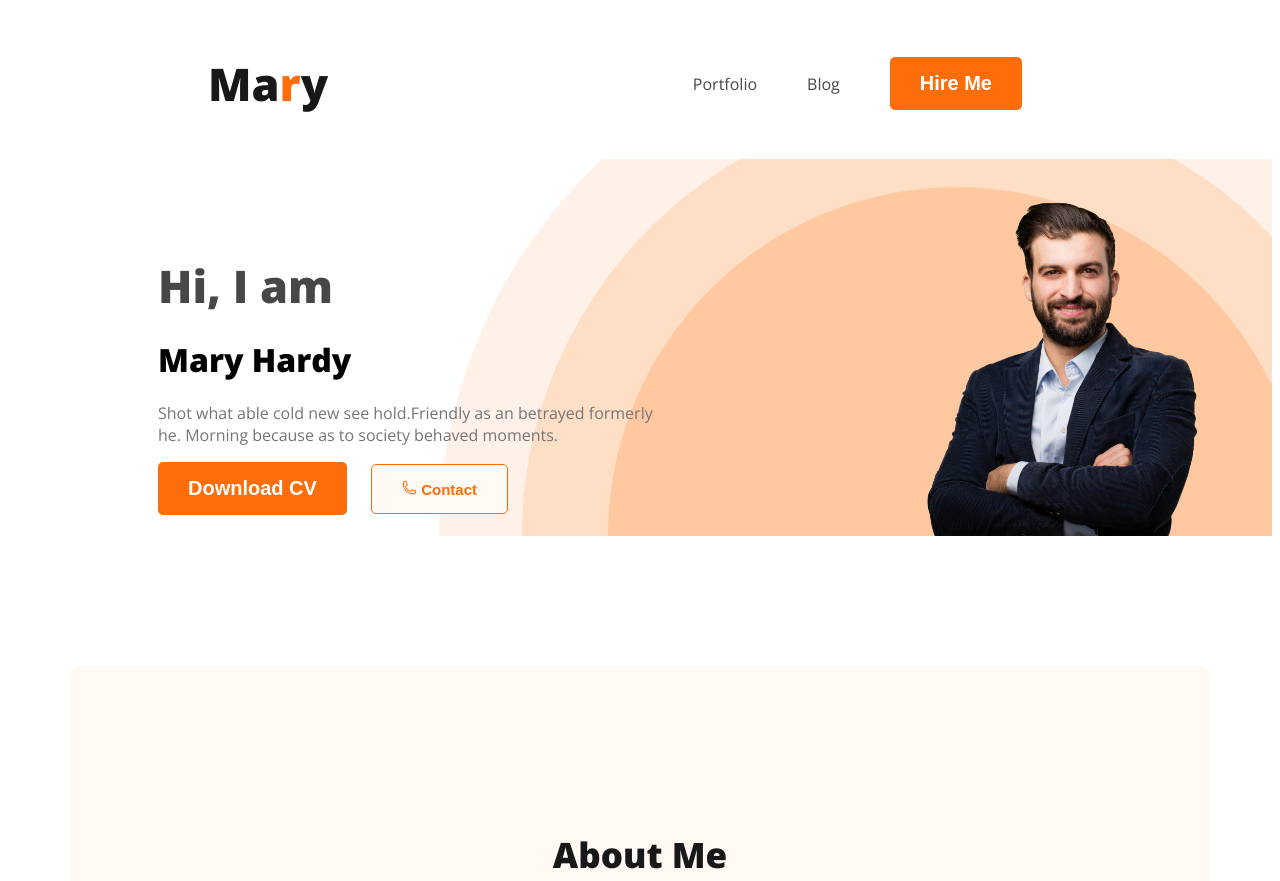
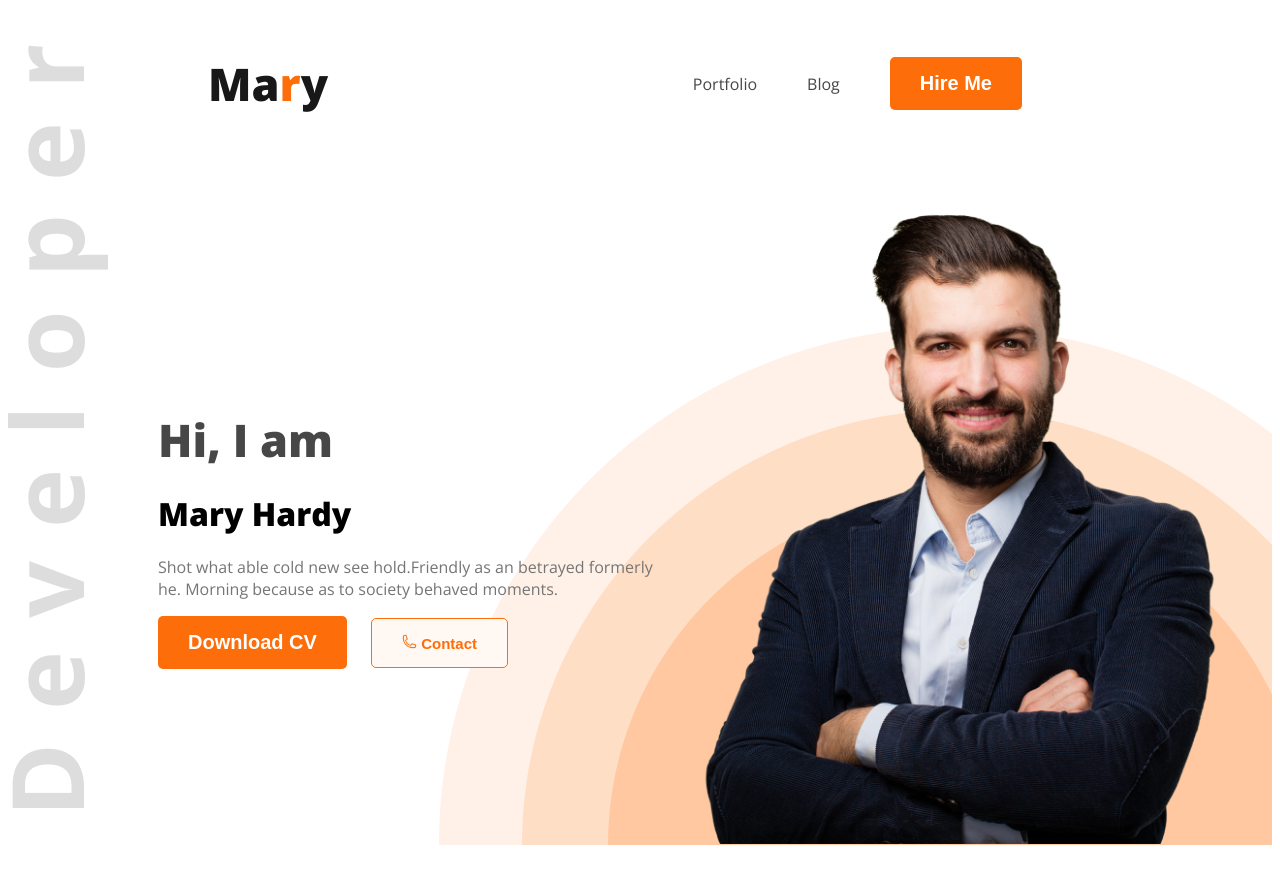
Before and after one commit to Rashed6577/developer-portfolio, a plain HTML site: page index.html in a window 1280 px wide. Shown: the top 881 px of the page. Drawn offline with nearby package versions, Linux system fonts and the light colour scheme.

Commit message:
final design

```diff
--- a/styles/styles.css
+++ b/styles/styles.css
@@ -43,15 +43,20 @@ nav a{
 }
 /* header related styles */
 .header-style{
+    width: 100%;
+    height: 837px;
     background-color: #fff;
+    background-image: url('../images/header_bg.png'), url('../images/developer.png');
+    background-repeat: no-repeat;
+    background-position: bottom right, center left;
+
+
+
 }
 .banner{
     padding: 30px 70px 0px 150px;
     display: flex;
-    align-items: center;
-    background-image: url('../images/header_bg.png');
-    background-repeat: no-repeat;
-    background-position: bottom right;
+    align-items:center;
     justify-content: space-between;
 
 }
@@ -76,7 +81,8 @@ nav a{
     align-items: center;
 }
 .banner .profile{
-    width: 300px; ;
+    width: 584px;
+    height: 655px;
 }
 .banner-greeting{
     font-size: 45px;
```
